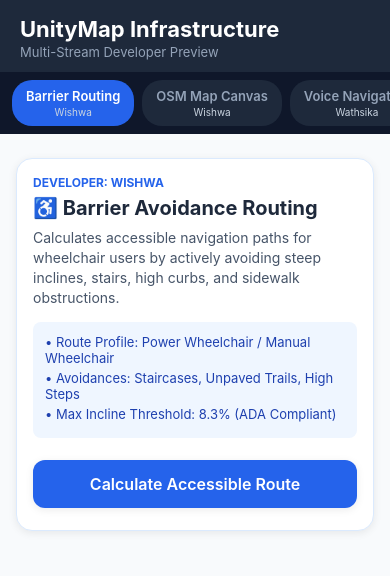
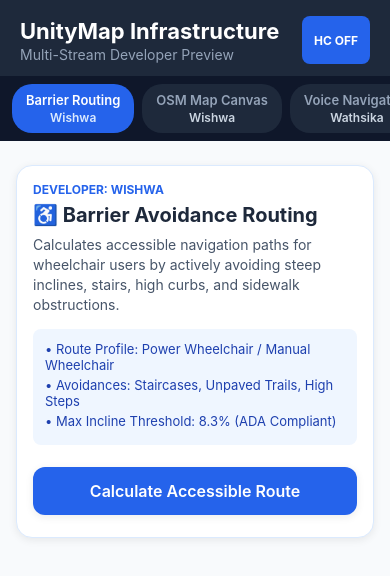
Before and after one commit to SavinduS/UnityMap, a React Native app in the folder mobile-app/: screen / in a window 390 px wide. Shown: the top 576 px of the page. Built offline with nearby package versions, Linux system fonts and the light colour scheme.

Commit message:
refactor(SPT-005): enforce 48dp and a11y on navigation tabs with theme toggle

```diff
--- a/mobile-app/src/navigation/AppNavigator.js
+++ b/mobile-app/src/navigation/AppNavigator.js
@@ -1,5 +1,7 @@
 import React, { useState } from 'react';
 import { View, Text, StyleSheet, SafeAreaView, TouchableOpacity, ScrollView } from 'react-native';
+import { useTheme } from '../theme/ThemeContext';
+import { HIT_SLOP_48 } from '../theme/a11y';
 
 // Import Feature Screens
 import WheelchairRoutingScreen from '../screens/wheelchair/WheelchairRoutingScreen';
@@ -20,28 +22,58 @@ const STREAMS = [
 
 export const AppNavigator = () => {
   const [activeStream, setActiveStream] = useState('wheelchair_route');
+  const { colors, isHighContrast, toggleMode, mode } = useTheme();
 
   const ActiveComponent = STREAMS.find(s => s.id === activeStream)?.component || WheelchairRoutingScreen;
 
   return (
-    <SafeAreaView style={styles.container}>
-      <View style={styles.header}>
-        <Text style={styles.headerTitle}>UnityMap Infrastructure</Text>
-        <Text style={styles.headerSubtitle}>Multi-Stream Developer Preview</Text>
+    <SafeAreaView style={[styles.container, { backgroundColor: colors.backgroundSecondary }]}>
+      <View style={[styles.header, { backgroundColor: isHighContrast ? '#000000' : colors.secondaryBg, borderBottomWidth: isHighContrast ? 2 : 0, borderBottomColor: colors.borderDefault }]}>
+        <View style={styles.headerRow}>
+          <View style={{ flex: 1 }}>
+            <Text allowFontScaling maxFontSizeMultiplier={1.3} style={[styles.headerTitle, { color: isHighContrast ? '#FFFF00' : '#FFFFFF' }]}>UnityMap Infrastructure</Text>
+            <Text allowFontScaling maxFontSizeMultiplier={1.3} style={[styles.headerSubtitle, { color: isHighContrast ? '#FFFFFF' : '#94A3B8' }]}>Multi-Stream Developer Preview</Text>
+          </View>
+          <TouchableOpacity
+            onPress={toggleMode}
+            hitSlop={HIT_SLOP_48}
+            accessibilityRole="button"
+            accessibilityLabel={`Toggle high contrast, currently ${mode}`}
+            accessibilityHint="Switches between light and high contrast theme"
+            style={[styles.contrastToggle, { backgroundColor: isHighContrast ? '#FFFF00' : colors.primaryBg, borderColor: colors.borderDefault, borderWidth: isHighContrast ? 2 : 0, minHeight: 48, minWidth: 48 }]}
+          >
+            <Text allowFontScaling maxFontSizeMultiplier={1.3} style={[styles.contrastToggleText, { color: isHighContrast ? '#000000' : '#FFFFFF' }]}>{isHighContrast ? 'HC ON' : 'HC OFF'}</Text>
+          </TouchableOpacity>
+        </View>
       </View>
 
-      <View style={styles.tabContainer}>
+      <View style={[styles.tabContainer, { backgroundColor: isHighContrast ? '#000000' : '#0F172A', borderBottomWidth: isHighContrast ? 2 : 0, borderBottomColor: '#FFFFFF' }]}>
         <ScrollView horizontal showsHorizontalScrollIndicator={false} contentContainerStyle={styles.tabScroll}>
           {STREAMS.map(stream => (
             <TouchableOpacity
               key={stream.id}
-              style={[styles.tabButton, activeStream === stream.id && styles.activeTabButton]}
+              accessible
+              accessibilityRole="tab"
+              accessibilityState={{ selected: activeStream === stream.id }}
+              accessibilityLabel={`${stream.title} by ${stream.author}`}
+              accessibilityHint={activeStream === stream.id ? 'Currently selected' : 'Double tap to switch stream'}
+              hitSlop={HIT_SLOP_48}
+              style={[
+                styles.tabButton,
+                {
+                  minHeight: 48,
+                  minWidth: 48,
+                  borderWidth: isHighContrast ? 2 : 0,
+                  borderColor: activeStream === stream.id ? (isHighContrast ? '#FFFF00' : colors.primaryBg) : (isHighContrast ? '#FFFFFF' : 'transparent'),
+                  backgroundColor: activeStream === stream.id ? (isHighContrast ? '#FFFF00' : colors.primaryBg) : (isHighContrast ? '#000000' : '#1E293B'),
+                },
+              ]}
               onPress={() => setActiveStream(stream.id)}
             >
-              <Text style={[styles.tabText, activeStream === stream.id && styles.activeTabText]}>
+              <Text allowFontScaling maxFontSizeMultiplier={1.3} style={[styles.tabText, { color: activeStream === stream.id ? (isHighContrast ? '#000000' : '#FFFFFF') : (isHighContrast ? '#FFFFFF' : '#94A3B8') }]}>
                 {stream.title}
               </Text>
-              <Text style={styles.authorBadge}>{stream.author}</Text>
+              <Text allowFontScaling maxFontSizeMultiplier={1.3} style={[styles.authorBadge, { color: activeStream === stream.id ? (isHighContrast ? '#000000' : '#DBEAFE') : (isHighContrast ? '#FFFF00' : '#CBD5E1') }]}>{stream.author}</Text>
             </TouchableOpacity>
           ))}
         </ScrollView>
@@ -57,26 +89,38 @@ export const AppNavigator = () => {
 const styles = StyleSheet.create({
   container: {
     flex: 1,
-    backgroundColor: '#F9FAFB',
   },
   header: {
     paddingHorizontal: 20,
     paddingTop: 16,
     paddingBottom: 12,
-    backgroundColor: '#1E293B',
+  },
+  headerRow: {
+    flexDirection: 'row',
+    alignItems: 'center',
+    justifyContent: 'space-between',
+    gap: 12,
   },
   headerTitle: {
     fontSize: 22,
     fontWeight: '700',
-    color: '#FFFFFF',
   },
   headerSubtitle: {
-    fontSize: 13,
-    color: '#94A3B8',
+    fontSize: 14,
     marginTop: 2,
   },
+  contrastToggle: {
+    paddingHorizontal: 12,
+    paddingVertical: 8,
+    borderRadius: 8,
+    alignItems: 'center',
+    justifyContent: 'center',
+  },
+  contrastToggleText: {
+    fontSize: 12,
+    fontWeight: '700',
+  },
   tabContainer: {
-    backgroundColor: '#0F172A',
     paddingVertical: 8,
   },
   tabScroll: {
@@ -86,24 +130,17 @@ const styles = StyleSheet.create({
     paddingHorizontal: 14,
     paddingVertical: 8,
     borderRadius: 20,
-    backgroundColor: '#1E293B',
     marginRight: 8,
     alignItems: 'center',
-  },
-  activeTabButton: {
-    backgroundColor: '#2563EB',
+    justifyContent: 'center',
   },
   tabText: {
     fontSize: 13,
     fontWeight: '600',
-    color: '#94A3B8',
-  },
-  activeTabText: {
-    color: '#FFFFFF',
   },
   authorBadge: {
-    fontSize: 10,
-    color: '#CBD5E1',
+    fontSize: 12,
+    fontWeight: '600',
     marginTop: 2,
   },
   screenContainer: {
```
